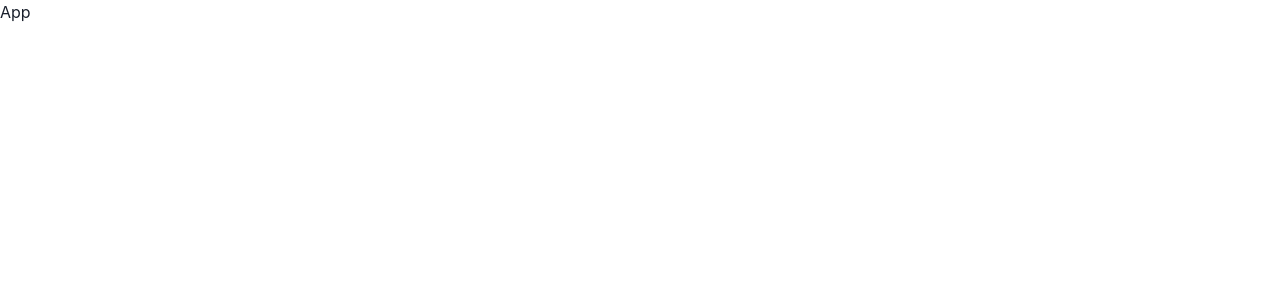
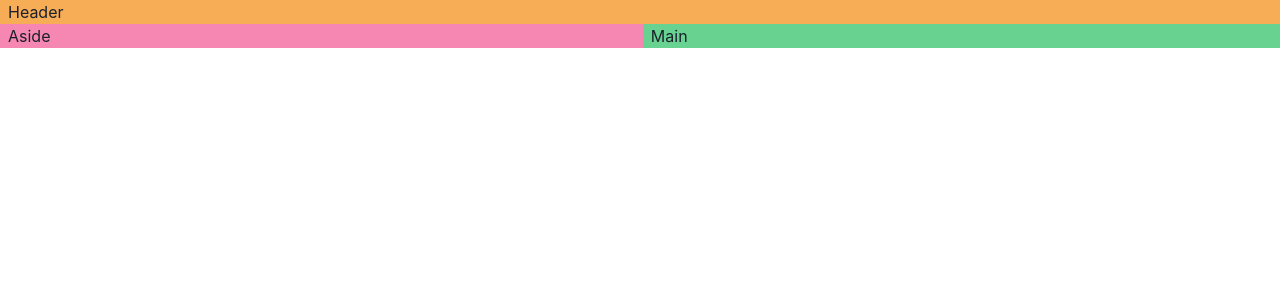
Before and after one commit to MikkelSandell/rawg-2025-spring, a React (Vite) app in the folder rawg-client/: page / in a window 1280 px wide. Shown: the top 300 px of the page. Built offline with nearby package versions, Linux system fonts and the light colour scheme.

Commit message:
build a resposive alyout

```diff
--- a/rawg-client/src/App.tsx
+++ b/rawg-client/src/App.tsx
@@ -1,8 +1,26 @@
+import { Grid, GridItem, Show } from "@chakra-ui/react"
 
 function App() {
 
   return (
-    <>App</>
+    <Grid
+  templateAreas={{
+                  base: `"header" "main"`,
+                  lg :`"header header" "aside main"`,
+                  }}
+>
+  <GridItem pl='2' bg='orange.300' area={'header'}>
+    Header
+  </GridItem>
+  <Show above="lg">
+  <GridItem pl='2' bg='pink.300' area={'aside'}>
+    Aside
+  </GridItem>
+  </Show>
+  <GridItem pl='2' bg='green.300' area={'main'}>
+    Main
+  </GridItem>
+</Grid>
   )
 }
 
```
